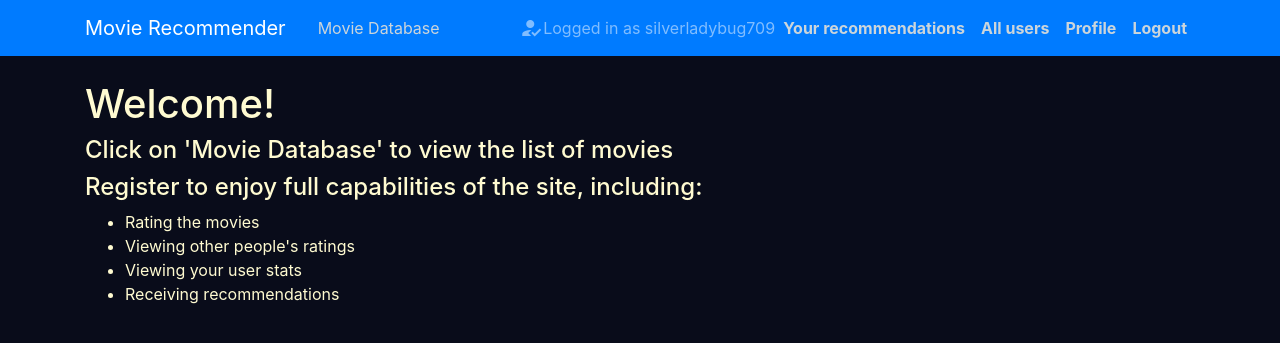
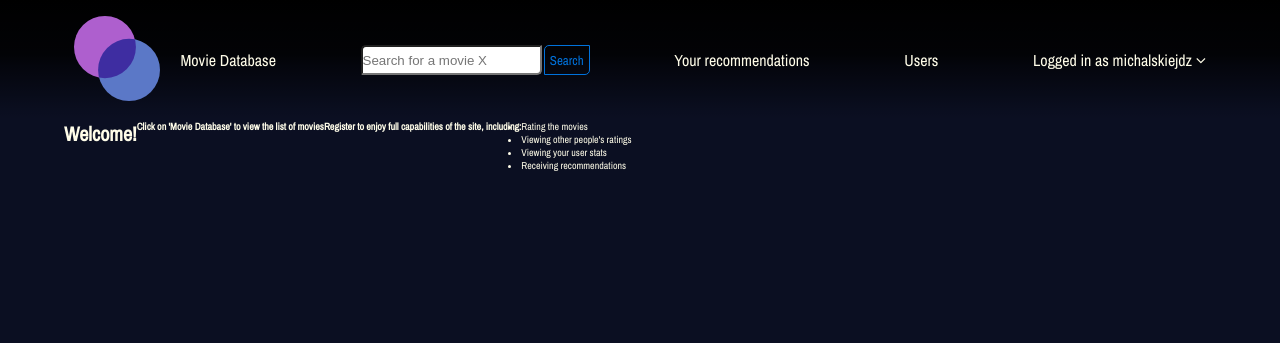
Before and after one commit to MichalG96/MovieRecommender, a Django app: page / in a window 1280 px wide. Shown: the top 343 px of the page. Run offline with Django 3.2, Linux system fonts and the light colour scheme; a user stored in the database is signed in; parts of the project's set-up code (start-up, migrations or seed data) failed here and were passed over; some libraries are stand-ins or nearby versions.

Commit message:
Added new css file

```diff
--- /dev/null
+++ b/mysite/recommender/static/recommender/style.css
@@ -0,0 +1,495 @@
+* {
+  margin: 0;
+  padding: 0;
+  box-sizing: border-box;
+}
+
+html {
+  font-size: 10px;
+  font-weight: 100;
+}
+
+body {
+  font-family: "Archivo Narrow", sans-serif;
+  background: #0b0f22;
+  color: #fffde9;
+}
+
+/*===== NAVBAR =====*/
+
+nav {
+  height: 15vh;
+  background: linear-gradient(
+          black 0%,
+          rgba(0, 0, 0, 0.823) 45%,
+          rgba(0, 0, 0, 0.623) 55%,
+          rgba(0, 0, 0, 0.1) 90%,
+          rgba(0, 0, 0, 0) 100%
+  );
+  display: flex;
+  padding: 0 5vw;
+  position: sticky;
+  top: 0px;
+  align-items: center;
+  justify-content: space-between;
+}
+
+nav a {
+  width: 10%;
+  padding: 1rem;
+  align-self: center;
+}
+
+.nav-links li input, .nav-links li button {
+  height: 3rem;
+  border-radius: 5px 0px 5px 0px;
+}
+
+
+/* ===== DROPDOWN ===== */
+
+.nav-links {
+  display: flex;
+  list-style: none;
+  width: 100%;
+  justify-content: space-between;
+  height: 100%;
+  align-items: center;
+}
+
+.nav-links li a {
+  color: #fffde9;
+  text-decoration: none;
+  font-size: 1.6rem;
+}
+
+.nav-links a {
+  background: none;
+  border: none;
+  text-decoration: none;
+  cursor: pointer;
+}
+
+.user-actions {
+  position: relative;
+}
+
+.user-actions ul {
+  margin-left: 40%;
+  position: absolute;
+  margin-top: 0.7rem;
+  background: #050711;
+  width: 10rem;
+  display: flex;
+  justify-content: space-around;
+  align-items: flex-start;
+  flex-direction: column;
+  list-style: none;
+  border-radius: 2px;
+  font-size: 1.4rem;
+  border: 1px solid #0072dc;
+  opacity: 0;
+  pointer-events: none;
+  transform: translateY(-5px);
+  transform: translateX(10px);
+  transition: all 0.4s ease;
+}
+
+.user-actions a:focus + ul {
+  opacity: 1;
+  pointer-events: all;
+  transform: translateY(0);
+}
+
+.user-actions li {
+  /* padding-top: 2rem; */
+  padding: 1rem 0;
+  width: 100%;
+  height: 100%;
+  border: 1px solid #0072dca9;
+}
+
+.user-actions li:hover {
+  background: #0a102c;
+  border-radius: 2px;
+  border: 1px solid rgba(212, 181, 0, 0.822);
+}
+
+.user-actions a {
+  color: black;
+  text-decoration: none;
+}
+
+.logo {
+  max-width: 100%;
+  max-height: 100%;
+}
+
+/*===== NAVBAR MOBILE =====*/
+
+.burger {
+  display: none;
+  cursor: pointer;
+}
+
+.burger div {
+  width: 25px;
+  height: 3px;
+  margin: 4px;
+  background: #fffde9;
+}
+
+@media screen and (max-width: 960px) {
+  body {
+    overflow-x: hidden;
+  }
+
+  nav {
+    background: #050711;
+    height: 7vh;
+  }
+
+  .nav-links {
+    position: absolute;
+    right: 0px;
+    height: 30vh;
+    top: 7vh;
+    background: #050711;
+    display: flex;
+    flex-direction: column;
+    justify-content: space-evenly;
+    align-items: flex-start;
+    padding: 0 3rem;
+    transform: translateX(-100%);
+  }
+
+  .nav-links li {
+    opacity: 1;
+  }
+
+  .burger {
+    display: block;
+  }
+}
+
+.nav-active {
+  /* display: none; */
+  transition: transform 0.3s ease-in;
+  transform: translateY(0%);
+}
+
+/*===== BUTTONS =====*/
+
+.btn {
+  background: none;
+  border-radius: 5px 0px 5px 0px;
+  cursor: pointer;
+  font-family: "Archivo Narrow", sans-serif;
+  font-size: 13px;
+
+}
+
+.btn-search {
+  padding: 0 0.5rem 0 0.5rem;
+}
+
+.btn-normal {
+  border: 0.1rem solid #0072dc;
+  color: #0072dc;
+}
+
+.btn-normal:hover {
+  /* color: #fffde9; */
+  color: gold;
+  border: 0.1rem solid gold;
+}
+
+.btn-normal:focus {
+  box-shadow: 0 0 0 0.2rem gold;
+}
+
+.btn-danger {
+  border: 0.2rem solid #b90000;
+  color: #b90000;
+}
+
+.btn-info {
+  border: 0.2rem solid #fffde9;
+  color: #fffde9;
+}
+
+/* ================ MY FLEXBOX  =================  */
+
+.container {
+  height: 100%;
+  /* background: lightcoral; */
+  margin-left: 5vw;
+  margin-right: 5vw;
+  margin-bottom: 2vh;
+  display: flex;
+  flex-wrap: wrap;
+}
+
+.decades-form {
+  display: flex;
+  justify-content: start;
+  width: 15rem;
+}
+
+.decades-form-container {
+  width: 95%;
+  height: 320px;
+  border-radius: 5px 0px 5px 0px;
+  border: 2px solid #0072dc;
+  padding: 0.5rem;
+  flex: 0 1 auto;
+  display: flex;
+  align-items: space-evenly;
+  flex-direction: column;
+  justify-content: space-around;
+}
+
+.decades-form-container .text {
+  display: flex;
+  flex: 1;
+  align-items: center;
+  justify-content: center;
+}
+
+.decades-form-container .text h1 {
+  font-weight: 200;
+  font-size: 1.6rem;
+  text-align: center;
+}
+
+
+.decades-container {
+  flex: 4;
+  display: flex;
+  justify-content: center;
+}
+
+.decades {
+  flex: 4;
+  display: grid;
+  grid-template-columns: 0.5fr 0.5fr;
+  grid-template-rows: auto auto auto auto auto auto;
+  column-gap: 0.4rem;
+  row-gap: 0.4rem;
+  width: 100%;
+}
+
+.controls {
+  flex: 1;
+  display: grid;
+  grid-template-columns: 40% 40%;
+  grid-template-rows: auto;
+  column-gap: 0.5rem;
+  justify-content: center;
+  align-items: center;
+}
+
+.controls a, .controls .btn {
+  /*change on breakpoint*/
+  height: 60%;
+}
+
+.controls a {
+    appearance: button; /* CSS3 */
+-webkit-appearance: button; /* Safari and Chrome */
+  -moz-appearance: button; /* Firefox */
+  align-items: flex-start;
+
+  text-decoration: none;
+  font-size: 1.3rem;
+  text-align: center;
+
+}
+
+
+.decades-container form {
+  display: flex;
+  flex-direction: column;
+  width: 100%;
+  justify-content: space-evenly;
+}
+
+.decades-container label {
+  background: none;
+  border-radius: 5px 0px 5px 0px;
+  cursor: pointer;
+  border: 0.1rem solid #0072dc;
+  color: #0072dc;
+}
+
+.decades-container label:hover {
+  /* color: #fffde9; */
+  color: gold;
+  border: 0.1rem solid gold;
+}
+
+.decades-container label:focus {
+  box-shadow: 0 0 0 0.2rem gold;
+}
+
+.decades-container input[type="checkbox"] {
+  position: absolute;
+  opacity: 0;
+  cursor: pointer;
+}
+
+.decades-container input[type="checkbox"]:checked {
+  background: red;
+  opacity: 1;
+}
+
+
+table {
+  width: 100%;
+  font-size: 1.4rem;
+  padding: 0.5rem;
+  border-collapse: collapse;
+  /* table-layout: fixed; */
+}
+
+table a {
+  text-decoration: none;
+  font-weight: 700;
+  color: #0072dc;
+}
+
+tr:hover {
+  background: #2c36690c;
+}
+
+tr:hover td:not(:nth-child(5)) {
+  text-shadow: 0px 0px 50px #82b2ff3b, 0px 0px 25px #5294ff80,
+  0px 0px 15px #52daffa2, 0px 0px 5px #ffffff;
+}
+
+tr:hover td:nth-child(5) a {
+  color: #ecd500;
+  text-shadow: 0px 0px 15px #e0e400c0, 0px 0px 3px #feffc0;
+  font-weight: 100;
+}
+
+tr {
+  border-bottom: 1px solid #0072dc;
+}
+
+td,
+th {
+  font-size: 1.5rem;
+  text-align: center;
+  padding: 1.1rem 0 1.1rem 0;
+}
+
+td {
+  font-weight: 100;
+  /* word-wrap: break-word; */
+}
+
+th {
+  font-weight: 600;
+}
+
+.movie-table {
+  border-radius: 5px 0px 5px 0px;
+  border: 2px solid #0072dc;
+  width: auto;
+  height: 100%;
+  flex: 1 1 auto;
+}
+
+@media screen and (max-width: 1024px) {
+  .decades-form {
+    width: 100%;
+  }
+
+  .decades-form-container {
+    width: 100%;
+    flex-direction: row;
+    align-items: center;
+    justify-content: space-evenly;
+    height: auto;
+    margin-bottom: 0.5rem;
+  }
+
+  .controls {
+    grid-template-columns: auto;
+    grid-template-rows: 40% 40%;
+    row-gap: 0.5rem;
+    justify-content: center;
+    align-content: center;
+  }
+
+  .controls a, .controls .btn {
+    /*change on breakpoint*/
+    height: 100%;
+  }
+
+  .decades-container form {
+    flex-direction: row;
+
+  }
+
+  .decades {
+    flex: 3;
+    grid-template-columns: repeat(6, 1fr);
+    grid-template-rows: repeat(2, 1fr);
+  }
+
+  .controls-container {
+    grid-template-columns: auto;
+    grid-template-rows: 0.5fr 0.5fr;
+    row-gap: 0.4rem;
+  }
+}
+
+@media screen and (max-width: 650px) {
+  .container {
+    margin-left: 1vw;
+    margin-right: 1vw;
+  }
+
+  .decades-form-container {
+    /*justify-content: space-between;*/
+    justify-content: space-evenly;
+  }
+
+  .decades {
+    flex: 5;
+    grid-template-columns: repeat(4, 1fr);
+    grid-template-rows: repeat(3, 1fr);
+  }
+
+
+  .decades-container form {
+    grid-template-columns: 1fr 1fr 1fr 1fr;
+    grid-template-rows: auto auto auto;
+    margin-left: 0.3rem;
+  }
+
+  .controls-container {
+    margin-left: 0.3rem;
+  }
+
+  .controls a {
+    font-size: 1.1rem;
+
+  }
+
+  .decades-container button {
+    font-size: 1.1rem;
+  }
+
+  table {
+    /* I think this looks better on mobile */
+    white-space: nowrap;
+  }
+
+  td,
+  th {
+    font-size: 1.2rem;
+  }
+}
--- a/mysite/recommender/templates/recommender/base.html
+++ b/mysite/recommender/templates/recommender/base.html
@@ -4,11 +4,16 @@
 <head>
   <meta charset="UTF-8">
   <meta name="viewport" content="width=device-width, initial-scale=1, shrink-to-fit=no">
-    <!-- Bootstrap CSS -->
-    <link rel="stylesheet" href="https://stackpath.bootstrapcdn.com/bootstrap/4.5.2/css/bootstrap.min.css" integrity="sha384-JcKb8q3iqJ61gNV9KGb8thSsNjpSL0n8PARn9HuZOnIxN0hoP+VmmDGMN5t9UJ0Z" crossorigin="anonymous">
-    <link rel="stylesheet" href="https://fonts.googleapis.com/icon?family=Material+Icons">
-    <link rel="stylesheet" href="https://cdnjs.cloudflare.com/ajax/libs/font-awesome/4.7.0/css/font-awesome.min.css">
-    <link rel="stylesheet" type="text/css" href="{%static 'recommender/main.css'%}">
+  <link
+          rel="stylesheet"
+          href="https://cdnjs.cloudflare.com/ajax/libs/font-awesome/4.7.0/css/font-awesome.min.css"
+  />
+  <link rel="preconnect" href="https://fonts.gstatic.com"/>
+  <link
+          href="https://fonts.googleapis.com/css2?family=Archivo+Narrow&display=swap"
+          rel="stylesheet"
+  />
+  <link rel="stylesheet" type="text/css" href="{% static 'recommender/style.css' %}">
 
   <script src="{% static 'recommender/main.js' %}"></script>
 
@@ -16,62 +21,63 @@
     {% block title %}{% endblock %}
   </title>
 </head>
+
 <body>
-
-    <header class="site-header">
-        <nav class="navbar navbar-expand-md navbar-dark bg-primary fixed-top">
-            <div class="container">
-              <a class="navbar-brand mr-4" href="{%url 'homepage'%}">Movie Recommender</a>
-              <button class="navbar-toggler" type="button" data-toggle="collapse" data-target="#navbarToggle" aria-controls="navbarToggle" aria-expanded="false" aria-label="Toggle navigation">
-              <span class="navbar-toggler-icon"></span>
+<nav>
+  <a href="{% url 'homepage' %}"><img class="logo" src="{% static 'recommender/img/circles.svg' %}" alt=""/></a>
+  <ul class="nav-links">
+    <li><a href="{% url 'all_movies' %}">Movie Database</a></li>
+    <li>
+      <form action="">
+        <input
+                type="text"
+                name=""
+                id=""
+                placeholder="Search for a movie X"
+        />
+        <button class="btn btn-search btn-normal" type="submit">
+          {#                TODO: add functionality to this button#}
+          Search
         </button>
-              <div class="collapse navbar-collapse" id="navbarToggle">
-                <div class="navbar-nav mr-auto">
-                  <a class="nav-item nav-link" href="{%url 'all_movies'%}">Movie Database</a>
-                </div>
-                <div class="navbar-nav">
+      </form>
+    </li>
     {% if user.is_authenticated %}
-                       <span class="navbar-text material-icons">how_to_reg</span>
-                       <span class="navbar-text">Logged in as {{user.username}}</span>
-                       <strong><a class="nav-item nav-link" href="{%url 'recommend' user.username %}">Your recommendations</a></strong>
-                       <strong><a class="nav-item nav-link" href="{%url 'all_users' %}">All users</a></strong>
-                       <strong><a class="nav-item nav-link" href="{%url 'profile' user.username %}">Profile</a></strong>
-                       <strong><a class="nav-item nav-link" href="{%url 'logout'%}">Logout</a></strong>
-                   {% else %}
-                      <a class="nav-item nav-link" href="{%url 'login'%}">Login</a>
-                      <a class="nav-item nav-link" href="{%url 'register'%}">Register</a>
+      <li><a href="{% url 'recommend' user.username %}">Your recommendations</a></li>
+    {% endif %}
+    <li><a href="{% url 'all_users' %}">Users</a></li>
+    {% if user.is_authenticated %}
+      <li class="user-actions">
+        <!-- TODO: in django template, cut username if its too long -->
+        <a href="#">Logged in as michalskiejdz <i class="fa fa-angle-down"></i></a>
+        <ul>
+          {# TODO: profile is not clickable #}
+          <li><a href="{% url 'profile' user.username %}">Profile</a></li>
+          <li><a href="{% url 'logout' %}">Log out X</a></li>
+        </ul>
+      </li>
     {% endif %}
 
-                </div>
-              </div>
+  </ul>
+
+  <div class="burger">
+    <div class="line"></div>
+    <div class="line"></div>
+    <div class="line"></div>
   </div>
 </nav>
-    </header>
 
-   <main role="main" class="container">
-      <div class="row">
-        <div class="col">
+
+<div class="container">
   {% if messages %}
     {% for message in messages %}
-                <div class="alert-{{message.tags}}">
-                    {{message}}
+      {#      TODO: add custom alerts #}
+      <div class="alert-{{ message.tags }}">
+        {{ message }}
       </div>
     {% endfor %}
   {% endif %}
   {% block content %}{% endblock %}
 </div>
-      </div>
-    </main>
-
-
-
-    <!--    not using slim version - no ajax-->
-    <script src="https://code.jquery.com/jquery-3.5.1.slim.min.js" integrity="sha384-DfXdz2htPH0lsSSs5nCTpuj/zy4C+OGpamoFVy38MVBnE+IbbVYUew+OrCXaRkfj" crossorigin="anonymous"></script>
-
-<!--    <script src="https://code.jquery.com/jquery-3.5.1.min.js"></script>-->
-    <script src="https://cdn.jsdelivr.net/npm/popper.js@1.16.1/dist/umd/popper.min.js" integrity="sha384-9/reFTGAW83EW2RDu2S0VKaIzap3H66lZH81PoYlFhbGU+6BZp6G7niu735Sk7lN" crossorigin="anonymous"></script>
-    <script src="https://stackpath.bootstrapcdn.com/bootstrap/4.5.2/js/bootstrap.min.js" integrity="sha384-B4gt1jrGC7Jh4AgTPSdUtOBvfO8shuf57BaghqFfPlYxofvL8/KUEfYiJOMMV+rV" crossorigin="anonymous"></script>
-<!--               <script src="https://cdn.plot.ly/plotly-latest.min.js"></script>-->
 
 </body>
 </html>
```
Also changed, not shown: mysite/recommender/templates/recommender/movie_list_table.html (+43 -15 lines), mysite/recommender/static/recommender/img/circles.svg (added), 1 other file. Lines whose indentation alone changed are shown as unchanged.
